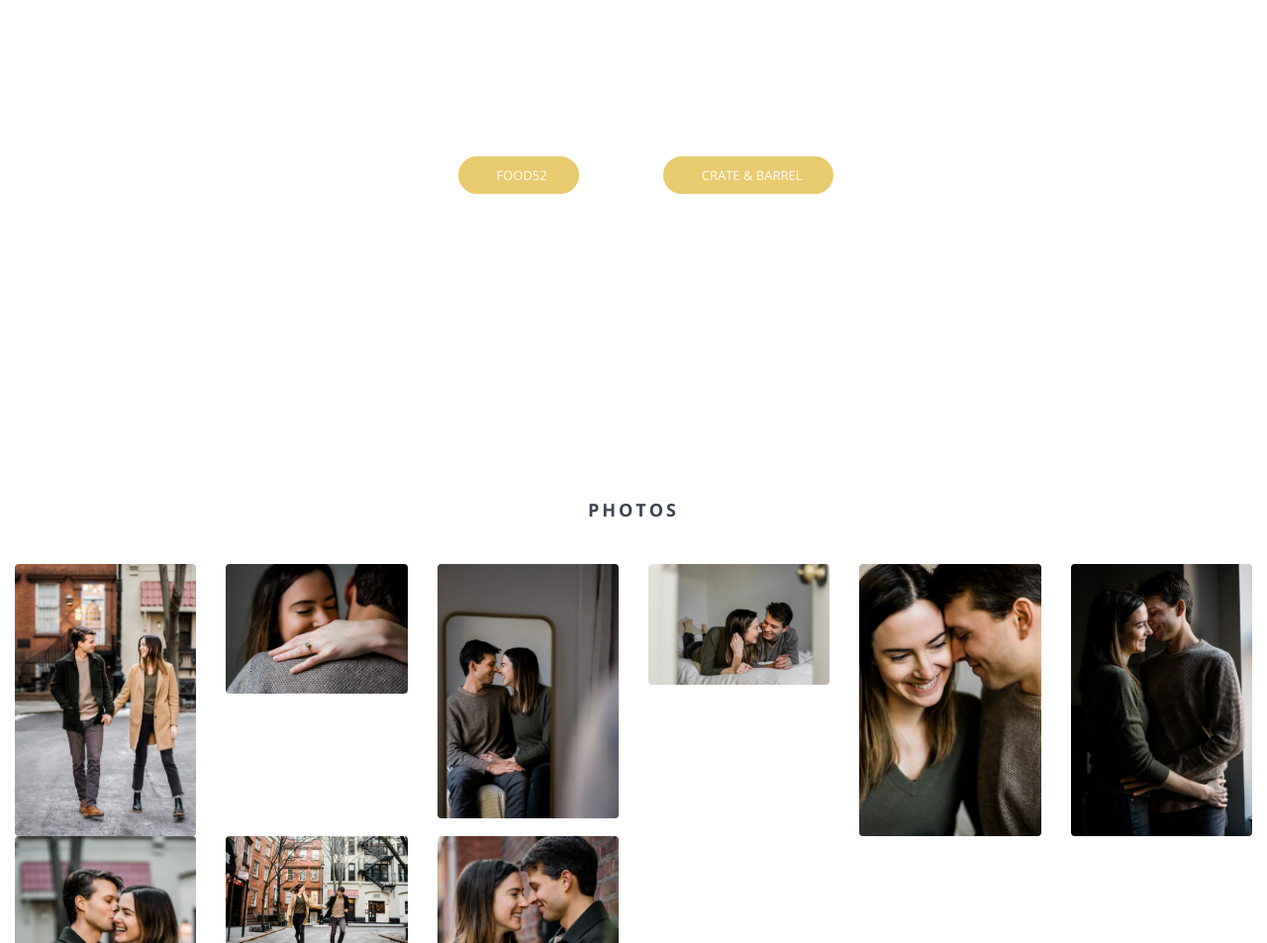
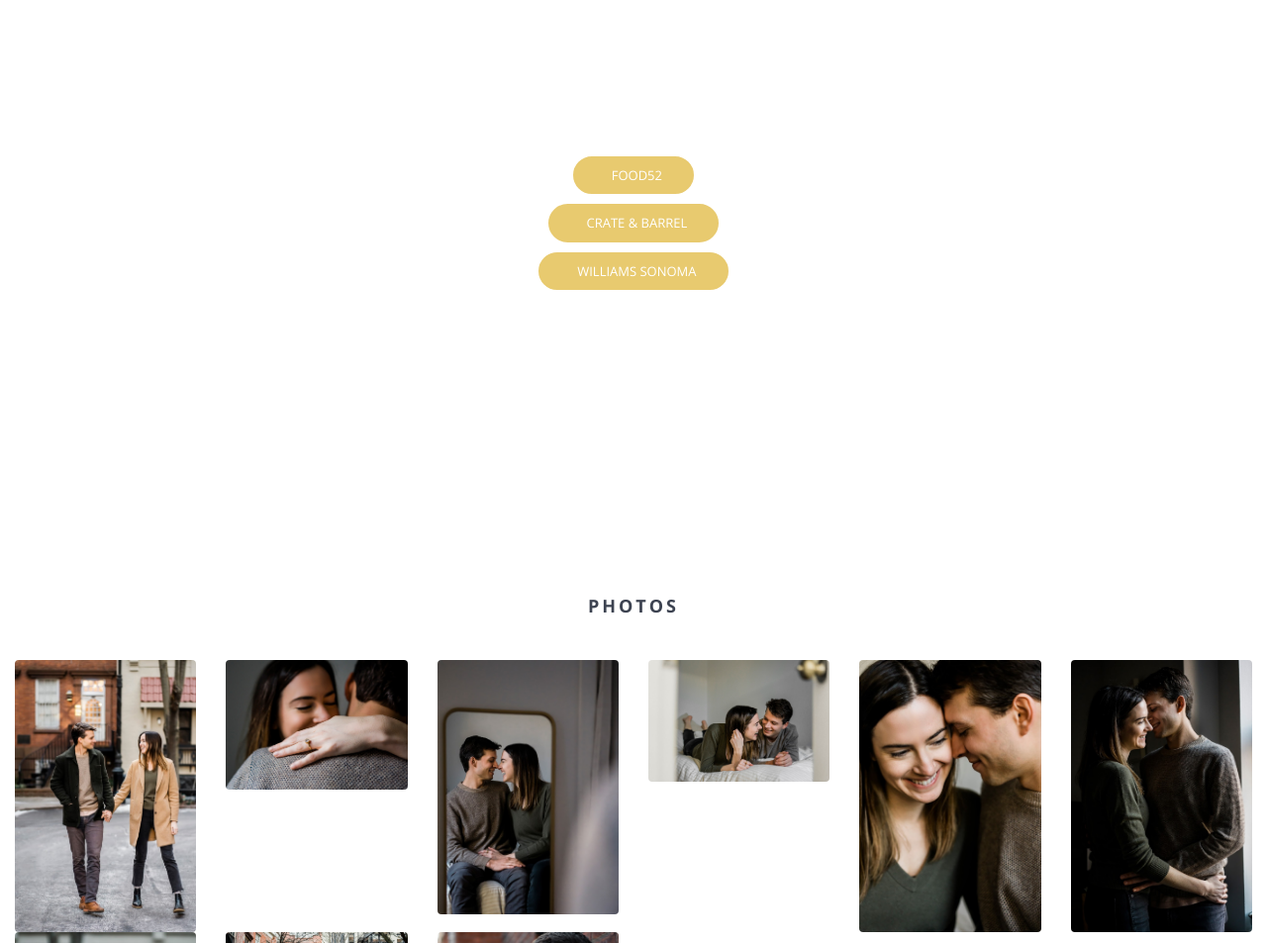
Before and after one commit to gilliss/jilltom, a website: page index.html in a window 1280 px wide. Shown: the part 3999-4952 px from the top of the page at 99% size. Drawn offline with nearby package versions, Linux system fonts and the light colour scheme; some packages are replaced by stand-ins of ours; a script that the page names is missing; files whose address does not match are found by name.

Commit message:
added a registry link and changed registry div classes to center

```diff
--- a/index.html
+++ b/index.html
@@ -370,17 +370,24 @@
                 </div>
                 <div id="map-content" class="pointer-events-auto">
                     <div class="row text-center">
-                        <div class="col-md-6" style="padding: 5px;">
+                        <div class="center" style="padding: 5px;">
                             <a class="btn btn-fill btn-small"
                                href="https://food52.com/shop/registry/13196-tom-and-jill"><i
                                     class=""></i>&nbsp;&nbsp;Food52</a>
                         </div>
-                        <div class="col-md-6" style="padding: 5px;">
+                    </div>
+                    <div class="row text-center">
+                        <div class="center" style="padding: 5px;">
                           <a class="btn btn-fill btn-small"
                              href="https://www.crateandbarrel.com/gift-registry/jill-refvem-and-tom-gilliss/r6500138"><i
                                   class=""></i>&nbsp;&nbsp;Crate & Barrel</a>
-                            <!--<a class="btn btn-accent btn-small" id="btn-show-map"><i class="fa fa-map-marker"></i>&nbsp;&nbsp;Show
-                                map</a>-->
+                        </div>
+                    </div>
+                    <div class="row text-center">
+                        <div class="center" style="padding: 5px;">
+                            <a class="btn btn-fill btn-small"
+                               href="https://www.williams-sonoma.com/registry/67nxhw8hmw/registry-list.html"><i
+                                    class=""></i>&nbsp;&nbsp;Williams Sonoma</a>
                         </div>
                     </div>
                 </div>
```
